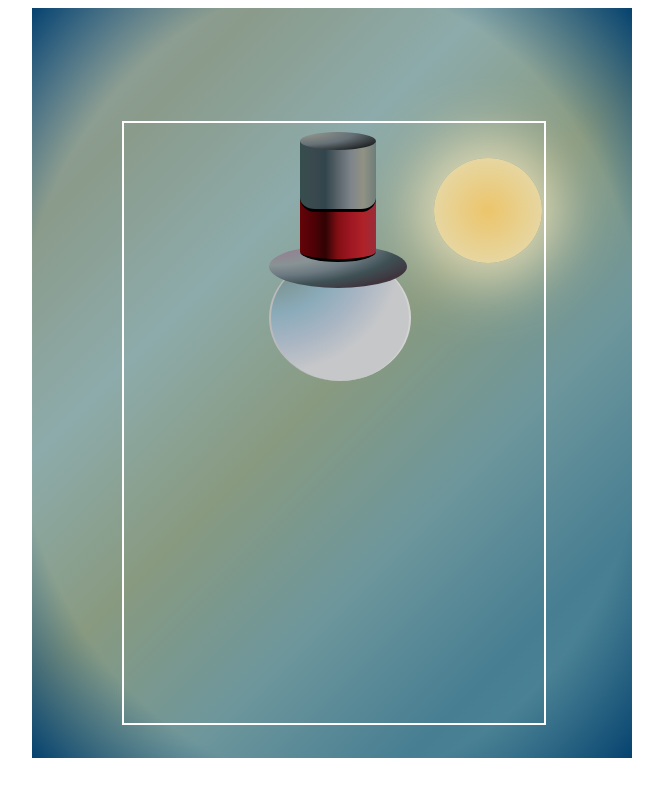
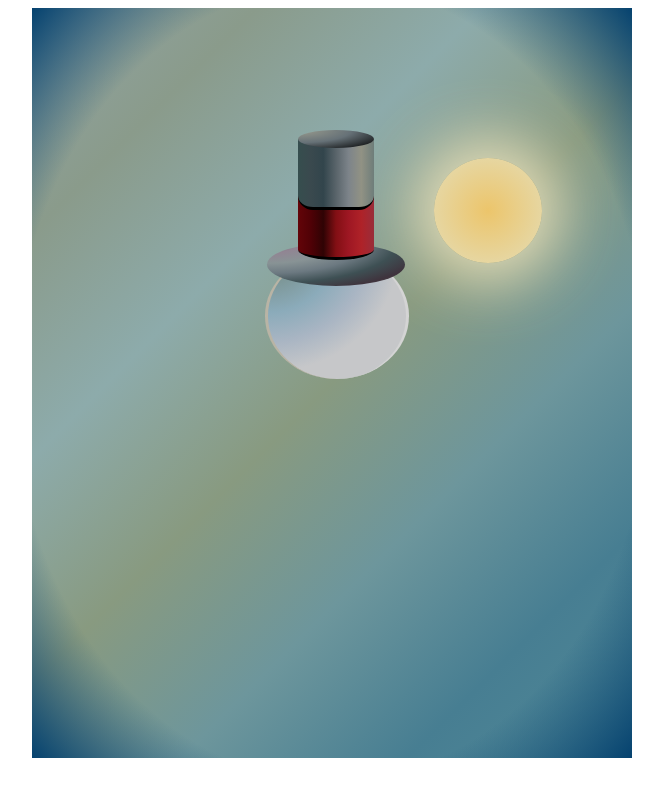
Before and after one commit to heatheraislinn/100DaysOfCode, a Vue app: page / in a window 1280 px wide. Shown: the top 796 px of the page, without its empty margins (308-971 px from the left). Built offline with nearby package versions, Linux system fonts and the light colour scheme.

Commit message:
Fix shadowing on snowman head

```diff
--- a/src/components/Snowman.vue
+++ b/src/components/Snowman.vue
@@ -47,7 +47,6 @@
         width: 70%;
         top: 15%;
         left: 15%;
-        border: 2px solid white;
     }
 
     .top-hat {
@@ -118,11 +117,11 @@
         position: absolute;
         width: 33%;
         height: 21%;
-        left: 34.5%;
+        left: 34%;
         top: 22%;
         border-radius: 50%;
-        border-left: 2px solid #bbb;
-        border-right: 2px solid #d4d4d4;
+        border-left: 3px solid #b9b4a5;
+        border-right: 3px solid #d4d4d4;
         background: radial-gradient(ellipse at top left, #96afa8, #7d9798, #8babba, #a9b5c3, #c6c7c9, #c6c7c9, #c0cccc);
     }
 </style>
```
